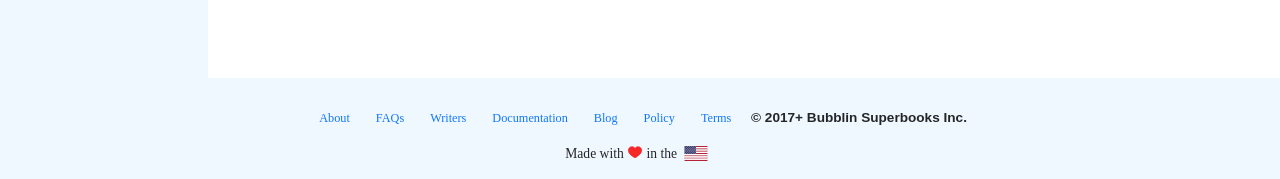
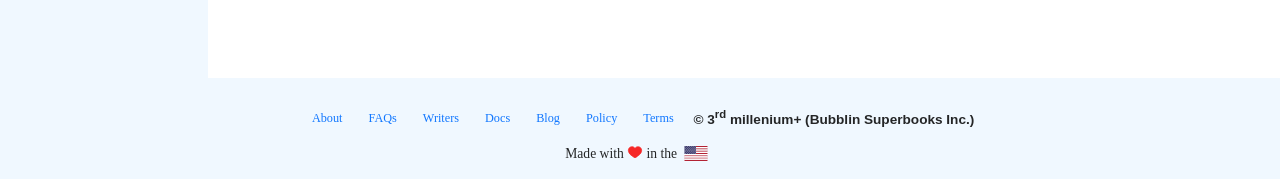
Before and after one commit to bookiza/doccoli-jekyll, a Jekyll site: the page built from index.md, in a window 1280 px wide. Shown: the part 731-910 px from the top of the page. Built offline with Jekyll 4.4.1, drawn with Linux system fonts in a browser that asks for light colours.

```diff
--- a/_includes/footer.html
+++ b/_includes/footer.html
@@ -11,10 +11,11 @@
                 <a rel="Writers" href="https://bubblin.io/writers">Writers</a>
             </li>
             <li class="hide-on-mobiles">
-                <a rel="Documentation" href="https://bubblin.io/documentation">Documentation</a>
+                <a href="{{ '/' | relative_url }}" rel="Bubblin Documentation">Docs</a>
             </li>
             <li class="hide-on-mobiles">
-                <a href="{{ '/' | relative_url }}" rel="Official blog">Blog</a>
+
+                <a rel="Writers" href="https://bubblin.io/blog/">Blog</a>
             </li>
             <li>
                 <a rel="Privacy Policy" href="/policy">Policy</a>
@@ -25,7 +26,7 @@
         </menu>
         <span class="side-gap">
           <h6 class="small">
-          © 2017+ Bubblin Superbooks Inc.
+          © 3<sup>rd</sup> millenium+ (Bubblin Superbooks Inc.)
           </h6>
         </span>
     </div>
--- a/_includes/sidebar.html
+++ b/_includes/sidebar.html
@@ -1,5 +1,4 @@
 <aside class="sidebar left top fixed hide-on-mobiles">
-
     <ul class="toc">
         {% for post in site.posts %}
         <li>
@@ -7,7 +6,4 @@
         </li>
         {% endfor %}
     </ul>
-
-
-
 </aside>
--- a/_sass/doccoli-jekyll.scss
+++ b/_sass/doccoli-jekyll.scss
@@ -1,5 +1,5 @@
+@import "scss/base";
 @import "scss/footer";
 @import "scss/header";
 @import "scss/sidebar";
 @import "scss/syntax-highlighting";
-@import "scss/base";
--- a/_sass/scss/_base.scss
+++ b/_sass/scss/_base.scss
@@ -244,6 +244,7 @@ th {
 
 .wrapper {
     margin: 0 auto;
+    text-align: justify;
 }
 
 .left {
```
Also changed, not shown: _sass/scss/_reusable.scss (added), doccoli-jekyll.gemspec.
